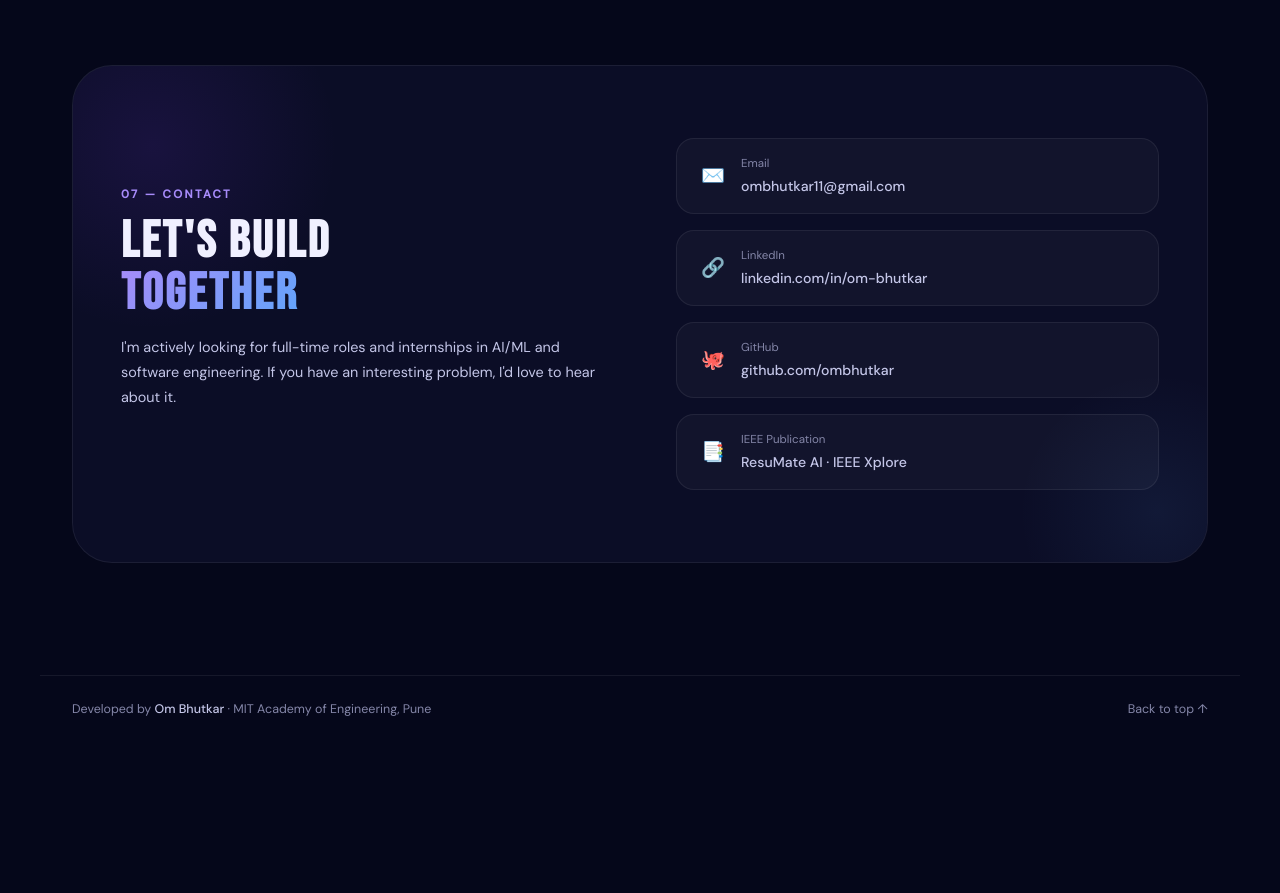
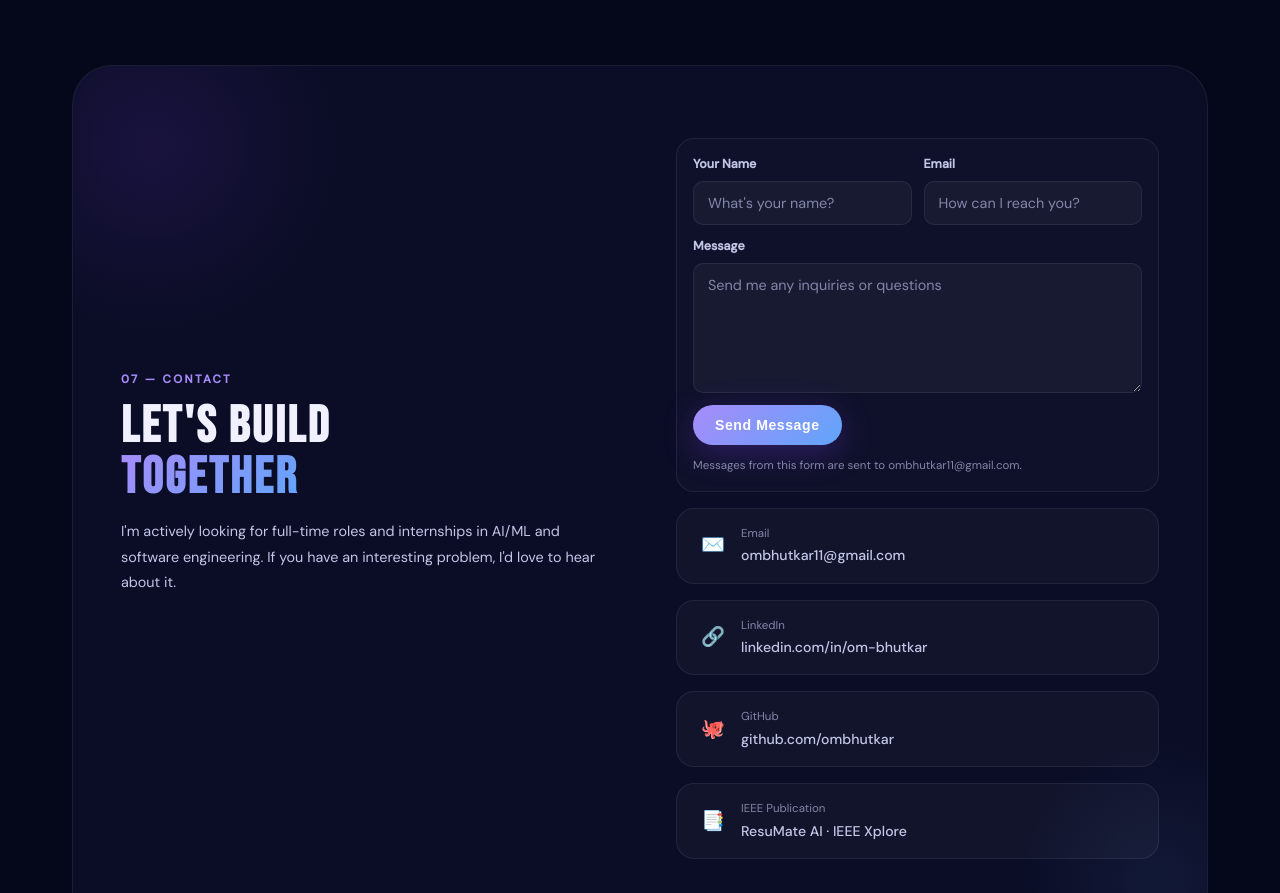
Before and after one commit to OmBhutkar/Om-Portfolio, a plain HTML site: page index.html in a window 1280 px wide. Shown: the part 6880-7773 px from the top of the page. Before the commit the page ends 7624 px from the top, so only its background shows below. Drawn offline with Linux system fonts and the light colour scheme.

Commit message:
Update index.html

```diff
--- a/index.html
+++ b/index.html
@@ -347,6 +347,16 @@ section{padding:var(--s9) 0}
 .contact-heading em{font-style:normal;background:var(--g-cool);-webkit-background-clip:text;-webkit-text-fill-color:transparent}
 .contact-sub{font-size:.9rem;line-height:1.75;color:var(--text-2);margin-bottom:var(--s6)}
 .contact-right{display:flex;flex-direction:column;gap:var(--s4);position:relative;z-index:1}
+.contact-form{display:flex;flex-direction:column;gap:var(--s3);padding:var(--s4);background:rgba(255,255,255,.02);border:1px solid var(--line);border-radius:var(--r-md)}
+.contact-form-grid{display:grid;grid-template-columns:1fr 1fr;gap:var(--s3)}
+.contact-field{display:flex;flex-direction:column;gap:6px}
+.contact-field label{font-size:.78rem;font-weight:600;color:var(--text-2)}
+.contact-input,.contact-textarea{width:100%;background:rgba(255,255,255,.04);border:1px solid var(--line);border-radius:10px;color:var(--text);font-family:'DM Sans',sans-serif;font-size:.9rem;padding:12px 14px;outline:none;transition:border-color .2s,box-shadow .2s}
+.contact-textarea{min-height:130px;resize:vertical}
+.contact-input::placeholder,.contact-textarea::placeholder{color:var(--text-3)}
+.contact-input:focus,.contact-textarea:focus{border-color:rgba(167,139,250,.55);box-shadow:0 0 0 3px rgba(167,139,250,.14)}
+.contact-submit{align-self:flex-start;padding:12px 22px}
+.contact-form-note{font-size:.72rem;color:var(--text-3);line-height:1.5}
 .contact-row{display:flex;align-items:center;gap:var(--s4);padding:var(--s4) var(--s5);background:rgba(255,255,255,.03);border:1px solid var(--line);border-radius:var(--r-md);text-decoration:none;color:var(--text-2);font-size:.88rem;transition:border-color .2s,background .2s,transform .2s}
 .contact-row:hover{border-color:rgba(167,139,250,.35);background:rgba(167,139,250,.05);transform:translateX(4px);color:var(--text)}
 .contact-row-icon{font-size:1.2rem;flex-shrink:0}
@@ -382,6 +392,7 @@ footer{position:relative;z-index:10;border-top:1px solid var(--line);padding:var
   .about-grid{grid-template-columns:1fr}.projects-grid{grid-template-columns:1fr}
   .certs-grid{grid-template-columns:1fr}.awards-row{grid-template-columns:1fr 1fr}
   .contact-panel{grid-template-columns:1fr}.pub-stat-row{grid-template-columns:1fr 1fr}
+  .contact-form-grid{grid-template-columns:1fr}
   #nav{gap:var(--s4)}.nav-links{display:none}
 }
 @media(max-width:560px){.page-wrap{padding:0 var(--s5)}.skills-layout{grid-template-columns:1fr}.awards-row{grid-template-columns:1fr}.contact-panel{padding:var(--s6) var(--s5)}.pub-stat-row{grid-template-columns:1fr}}
@@ -768,6 +779,27 @@ footer{position:relative;z-index:10;border-top:1px solid var(--line);padding:var
       <p class="contact-sub">I'm actively looking for full-time roles and internships in AI/ML and software engineering. If you have an interesting problem, I'd love to hear about it.</p>
     </div>
     <div class="contact-right">
+      <form class="contact-form" action="https://formsubmit.co/ombhutkar11@gmail.com" method="POST">
+        <input type="hidden" name="_captcha" value="false">
+        <input type="hidden" name="_subject" value="New message from portfolio contact form">
+        <input type="hidden" name="_template" value="table">
+        <div class="contact-form-grid">
+          <div class="contact-field">
+            <label for="contact-name">Your Name</label>
+            <input class="contact-input" id="contact-name" name="name" type="text" placeholder="What's your name?" required>
+          </div>
+          <div class="contact-field">
+            <label for="contact-email">Email</label>
+            <input class="contact-input" id="contact-email" name="email" type="email" placeholder="How can I reach you?" required>
+          </div>
+        </div>
+        <div class="contact-field">
+          <label for="contact-message">Message</label>
+          <textarea class="contact-textarea" id="contact-message" name="message" placeholder="Send me any inquiries or questions" required></textarea>
+        </div>
+        <button type="submit" class="btn btn-fill contact-submit">Send Message</button>
+        <p class="contact-form-note">Messages from this form are sent to ombhutkar11@gmail.com.</p>
+      </form>
       <a href="mailto:ombhutkar11@gmail.com" class="contact-row">
         <span class="contact-row-icon">✉️</span>
         <div><span class="contact-row-label">Email</span><span class="contact-row-value">ombhutkar11@gmail.com</span></div>
```
